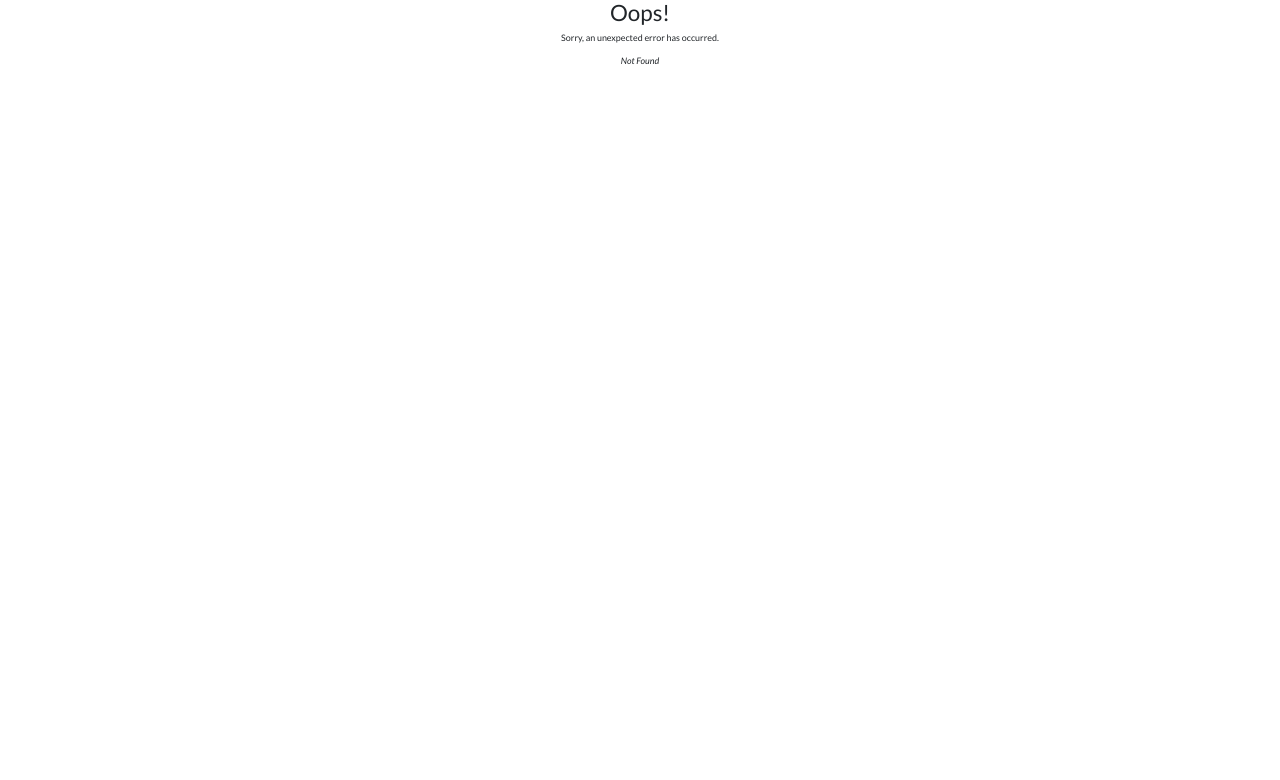
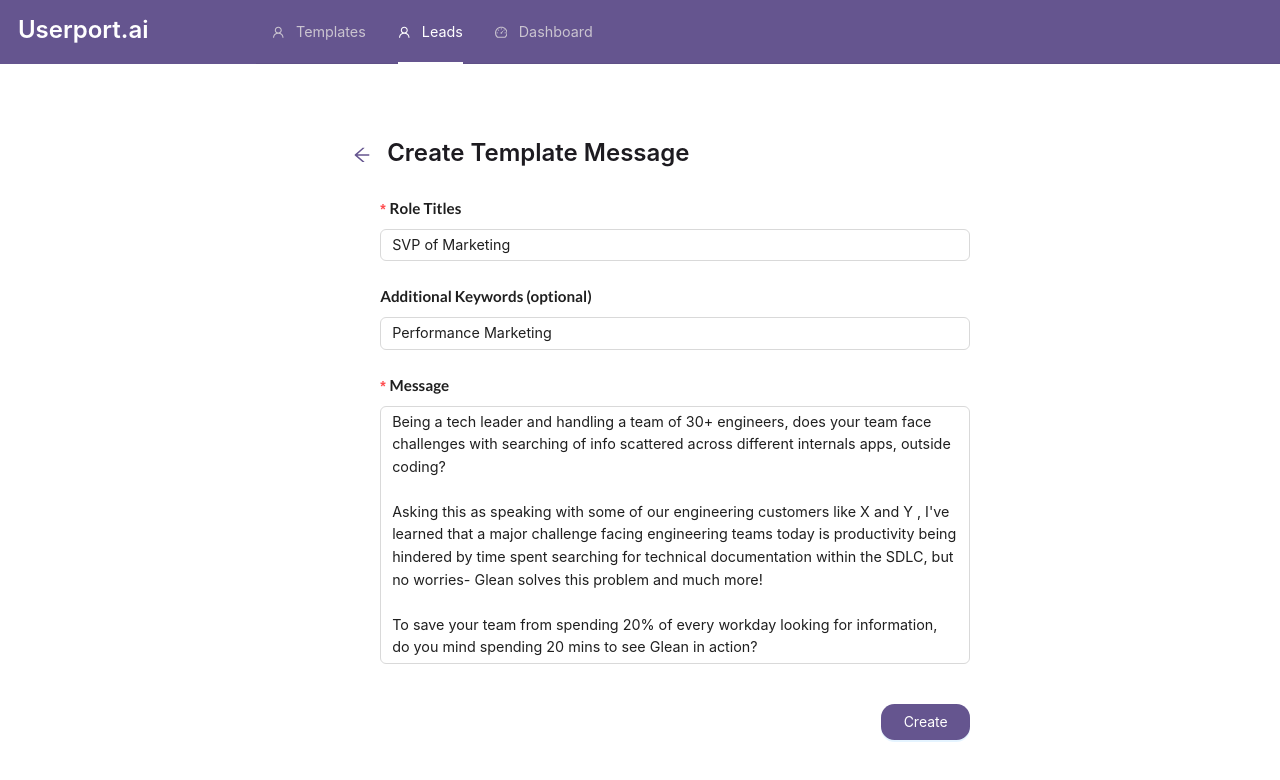
Before and after one commit to Userport-ai/prospecting-ai, a React (Create React App) app: page /create-template in a window 1280 px wide. Before the commit this address had no page. Shown: the top 780 px of the page. Built offline with nearby package versions, Linux system fonts and the light colour scheme.

Commit message:
Added form to create a new template message
Moved back arrow to a separate component

```diff
--- a/src/all-templates.css
+++ b/src/all-templates.css
@@ -8,8 +8,6 @@
 #all-templates-outer-container {
   width: 70%;
   margin-top: 5%;
-  /* display: flex;
-  flex-direction: column; */
 }
 
 #all-templates-outer-container .ant-card {
@@ -29,6 +27,7 @@
 
 #all-templates-outer-container .ant-btn {
   width: fit-content;
+  height: 4rem;
   background-color: var(--primary);
   border-radius: 1.5rem;
 }
--- a/src/all-templates.js
+++ b/src/all-templates.js
@@ -46,9 +46,9 @@
             type="primary"
             htmlType="submit"
             // TODO: change to use action and send data to server
-            onClick={() => navigate("/lead-result")}
+            onClick={() => navigate("/create-template")}
           >
-            Add new template
+            Create new template
           </Button>
         </Flex>
       </Flex>
--- a/src/app-header.js
+++ b/src/app-header.js
@@ -12,13 +12,13 @@
 
 const items = [
   {
-    label: "Leads",
-    key: leads_key,
+    label: "Templates",
+    key: templates_key,
     icon: <UserOutlined />,
   },
   {
-    label: "Templates",
-    key: templates_key,
+    label: "Leads",
+    key: leads_key,
     icon: <UserOutlined />,
   },
   {
@@ -35,7 +35,7 @@
     <Header id="nav-header">
       <Flex id="nav-flex">
         <div id="nav-logo-title">
-          <Title level={3}>Prospecting AI</Title>
+          <Title level={3}>Userport.ai</Title>
         </div>
         <Menu
           id="nav-menu"
--- /dev/null
+++ b/src/back-arrow.css
@@ -0,0 +1,5 @@
+.anticon-arrow-left svg {
+  width: 2rem;
+  height: 2rem;
+  color: var(--primary);
+}
--- /dev/null
+++ b/src/back-arrow.js
@@ -0,0 +1,10 @@
+import "./back-arrow.css";
+import { ArrowLeftOutlined } from "@ant-design/icons";
+import { useNavigate } from "react-router-dom";
+
+function BackArrow() {
+  const navigate = useNavigate();
+  return <ArrowLeftOutlined onClick={() => navigate(-1)} />;
+}
+
+export default BackArrow;
--- /dev/null
+++ b/src/create-template-message-data.js
@@ -0,0 +1,9 @@
+export const templateMessage = `Being a tech leader and handling a team of 30+ engineers, does your team face challenges with searching of info scattered across different internals apps, outside coding?\n
+Asking this as speaking with some of our engineering customers like X and Y , I've learned that a major challenge facing engineering teams today is productivity being hindered by time spent searching for technical documentation within the SDLC, but no worries- Glean solves this problem and much more!\n
+To save your team from spending 20% of every workday looking for information, do you mind spending 20 mins to see Glean in action?`;
+
+export const exampleTemplate = {
+  roleTitles: "SVP of Marketing",
+  additionalKeywords: "Performance Marketing",
+  message: templateMessage,
+};
--- /dev/null
+++ b/src/create-template-message.css
@@ -0,0 +1,55 @@
+#create-template-message-outer {
+  width: 100%;
+  height: 100%;
+  display: flex;
+  justify-content: center;
+}
+
+#create-template-message-area {
+  width: 70%;
+  margin-top: 5%;
+}
+
+#create-template-message-container {
+  margin-left: 18%;
+}
+
+#create-template-message-container h3 {
+  margin-top: 1rem;
+  color: var(--on-surface);
+}
+
+#create-template-message-container .ant-form {
+  margin-left: 3rem;
+}
+
+#create-template-message-container .ant-form-item-label label {
+  font-size: 1.7rem;
+  font-family: "Lato";
+  font-weight: 600;
+}
+
+#create-template-message-container .ant-form-item-control-input-content input {
+  font-size: 1.6rem;
+}
+
+#create-template-message-container
+  .ant-form-item-control-input-content
+  textarea {
+  font-size: 1.6rem;
+}
+
+#create-template-message-container #btn-container {
+  margin-right: 16%;
+}
+
+#create-template-message-container .ant-btn {
+  width: 10rem;
+  height: 4rem;
+  background-color: var(--primary);
+  border-radius: 1.5rem;
+}
+
+#create-template-message-container .ant-btn:hover {
+  background-color: var(--hover-color);
+}
--- /dev/null
+++ b/src/create-template-message.js
@@ -0,0 +1,78 @@
+import "./create-template-message.css";
+import { exampleTemplate } from "./create-template-message-data";
+import { Flex, Typography, Form, Input, Button } from "antd";
+import BackArrow from "./back-arrow";
+import { useState } from "react";
+import { useNavigate } from "react-router-dom";
+
+const { Title } = Typography;
+const { TextArea } = Input;
+
+function CreateTemplateMessage() {
+  const navigate = useNavigate();
+  const [currMessage, setCurrMessage] = useState(exampleTemplate.message);
+  return (
+    <div id="create-template-message-outer">
+      <div id="create-template-message-area">
+        <Flex
+          id="create-template-message-container"
+          vertical={true}
+          gap="middle"
+        >
+          <Flex vertical={false} gap="middle">
+            <BackArrow />
+            <Title level={3}>Create Template Message</Title>
+          </Flex>
+          <Form
+            layout="vertical"
+            labelCol={{ span: 10 }}
+            wrapperCol={{ span: 20 }}
+          >
+            <Form.Item
+              label="Role Titles"
+              name="role-titles"
+              rules={[
+                { required: true, message: "Please enter valid role titles!" },
+              ]}
+            >
+              <Input defaultValue={exampleTemplate.roleTitles} />
+            </Form.Item>
+
+            <Form.Item
+              label="Additional Keywords (optional)"
+              name="additional-keywords"
+              rules={[{ required: false }]}
+            >
+              <Input defaultValue={exampleTemplate.additionalKeywords} />
+            </Form.Item>
+
+            <Form.Item
+              label="Message"
+              name="message"
+              rules={[{ required: true, message: "Message cannot be empty!" }]}
+            >
+              <TextArea
+                defaultValue={currMessage}
+                value={currMessage}
+                onChange={(e) => setCurrMessage(e.target.value)}
+                autoSize={{ minRows: 5, maxRows: 100 }}
+              />
+            </Form.Item>
+          </Form>
+          <Flex id="btn-container" vertical={false} justify="flex-end">
+            <Button
+              type="primary"
+              htmlType="submit"
+              // TODO: change to use action and send data to server
+              onClick={() => navigate("/templates")}
+            >
+              Create
+            </Button>
+          </Flex>
+        </Flex>
+      </div>
+    </div>
+  );
+}
+
+export default CreateTemplateMessage;
--- a/src/enter-lead-info.css
+++ b/src/enter-lead-info.css
@@ -14,12 +14,6 @@
 
 #enter-lead-info-container #form-container {
   margin-left: 18%;
-}
-
-#form-container .anticon-arrow-left svg {
-  width: 2rem;
-  height: 2rem;
-  color: var(--primary);
 }
 
 #form-container h3 {
--- a/src/enter-lead-info.js
+++ b/src/enter-lead-info.js
@@ -1,6 +1,6 @@
 import "./enter-lead-info.css";
-import { ArrowLeftOutlined } from "@ant-design/icons";
 import { Typography, Flex, Form, Input, Button } from "antd";
+import BackArrow from "./back-arrow";
 import { useNavigate } from "react-router-dom";
 
 const { Title } = Typography;
@@ -12,7 +12,7 @@
       <div id="enter-lead-info-container">
         <div id="form-container">
           <Flex vertical={false} gap="middle">
-            <ArrowLeftOutlined onClick={() => navigate("/")} />
+            <BackArrow />
             <Title level={3}>Enter Lead information</Title>
           </Flex>
           <Form
--- a/src/index.js
+++ b/src/index.js
@@ -2,6 +2,7 @@
 import ReactDOM from "react-dom/client";
 import App from "./App";
 import AllTemplates from "./all-templates";
+import CreateTemplateMessage from "./create-template-message";
 import FetchedLeads from "./fetched-leads";
 import EnterLeadInfo from "./enter-lead-info";
 import LeadResult from "./lead-result";
@@ -22,6 +23,10 @@
       {
         path: "/templates",
         element: <AllTemplates />,
+      },
+      {
+        path: "/create-template",
+        element: <CreateTemplateMessage />,
       },
       {
         // Navigate home to leads page by default
```
